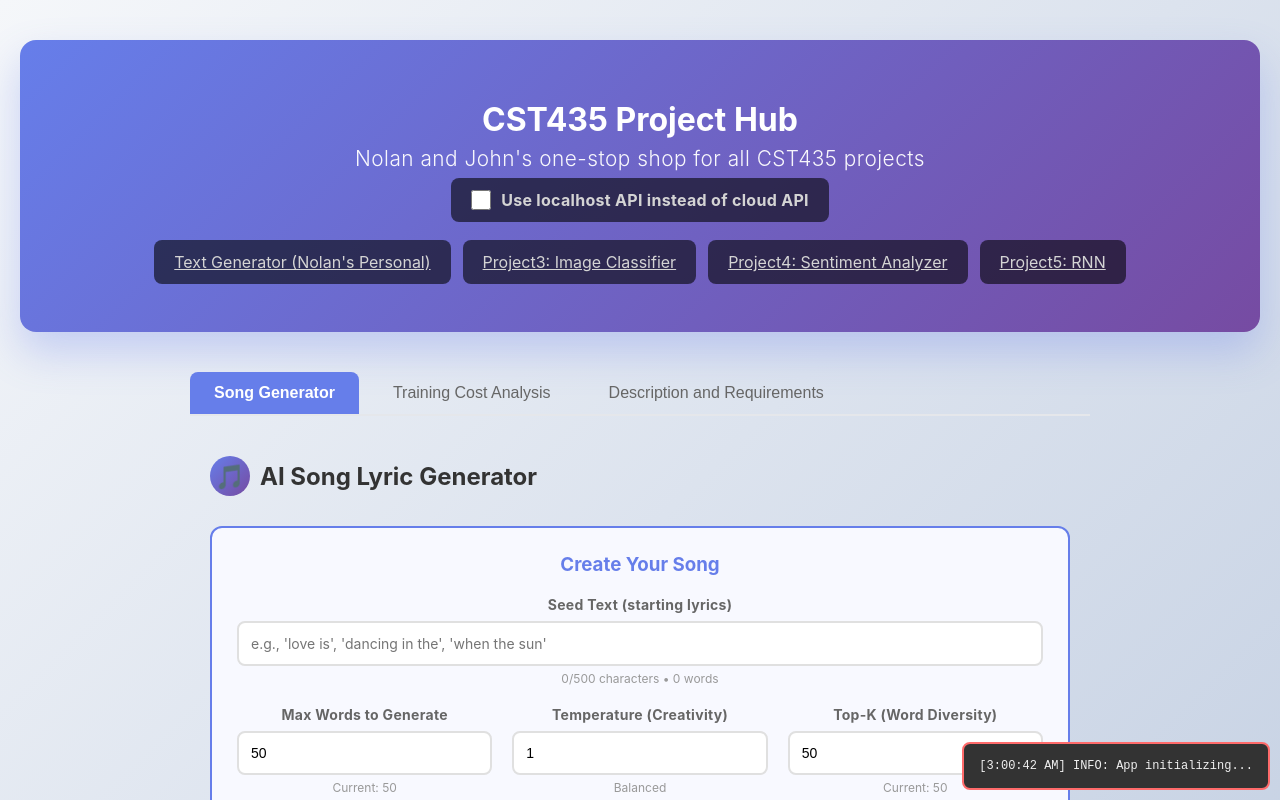
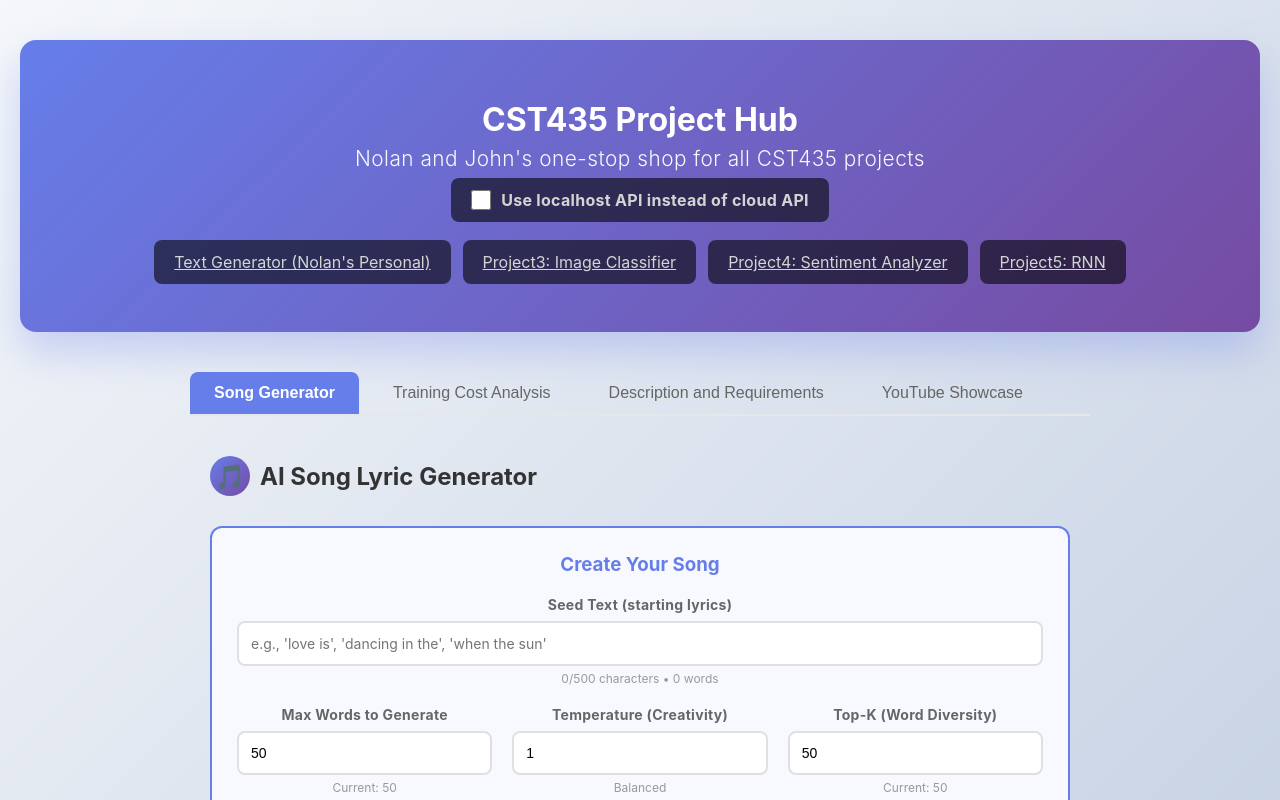
Before and after one commit to nolanrd04/CST-435-Project-Hub, a React (Create React App) app in the folder frontend/: page /Project5 in a window 1280 px wide. Shown: the top 800 px of the page. Built offline with nearby package versions, Linux system fonts and the light colour scheme.

Commit message:
added youtube links to two projects

```diff
--- a/frontend/public/index.html
+++ b/frontend/public/index.html
@@ -29,42 +29,7 @@
   <body>
     <noscript>You need to enable JavaScript to run this app.</noscript>
     <div id="root"></div>
-    <div id="error-log" style="display: none; position: fixed; bottom: 10px; right: 10px; background: #333; color: #f0f0f0; padding: 15px; border-radius: 8px; max-width: 400px; max-height: 300px; overflow-y: auto; font-family: monospace; font-size: 12px; z-index: 9999; border: 2px solid #ff6b6b;"></div>
 
-    <script>
-      // Global error and warning logger for debugging
-      const errorLog = document.getElementById('error-log');
-      const errors = [];
-
-      function addError(message, type = 'error') {
-        const timestamp = new Date().toLocaleTimeString();
-        const logEntry = `[${timestamp}] ${type.toUpperCase()}: ${message}`;
-        errors.push(logEntry);
-
-        // Keep only last 20 errors
-        if (errors.length > 20) errors.shift();
-
-        // Update display
-        errorLog.innerHTML = errors.map(e => `<div>${e}</div>`).join('');
-        errorLog.style.display = 'block';
-
-        console.log(logEntry);
-      }
-
-      // Capture global errors
-      window.addEventListener('error', (event) => {
-        addError(`${event.message} (${event.filename}:${event.lineno})`, 'error');
-      });
-
-      // Capture unhandled promise rejections
-      window.addEventListener('unhandledrejection', (event) => {
-        addError(`Unhandled Promise: ${event.reason}`, 'rejection');
-      });
-
-      // Log app initialization
-      addError('App initializing...', 'info');
-      console.log('Error logging initialized. Check bottom-right corner for errors.');
-    </script>
 
     <!--
       This HTML file is a template.
--- a/frontend/src/projects/Project5/RNN.tsx
+++ b/frontend/src/projects/Project5/RNN.tsx
@@ -54,7 +54,7 @@ interface GenerateLyricsResponse {
 }
 
 function RNN({ activeTab: initialTab }: { activeTab?: string }) {
-  const [activeTab, setActiveTab] = useState(initialTab || 'generator');
+  const [activeTab, setActiveTab] = useState(initialTab || 'generator' || 'youtube' || 'song-generator' || 'training-cost' || 'requirements');
   const [costSummary, setCostSummary] = useState<CostSummary | null>(null);
   const [costReport, setCostReport] = useState<TrainingCostReport | null>(null);
   const [actualCost, setActualCost] = useState<ActualCost | null>(null);
@@ -210,6 +210,22 @@ function RNN({ activeTab: initialTab }: { activeTab?: string }) {
           }}
         >
           Description and Requirements
+        </button>
+        <button
+          onClick={() => setActiveTab('youtube')}
+          style={{
+            padding: '12px 24px',
+            backgroundColor: activeTab === 'youtube' ? '#667eea' : 'transparent',
+            color: activeTab === 'youtube' ? 'white' : '#666',
+            border: 'none',
+            borderRadius: '8px 8px 0 0',
+            cursor: 'pointer',
+            fontWeight: activeTab === 'youtube' ? 'bold' : 'normal',
+            fontSize: '16px',
+            transition: 'all 0.3s ease'
+          }}
+        >
+          YouTube Showcase
         </button>
       </div>
 
@@ -917,6 +933,12 @@ function RNN({ activeTab: initialTab }: { activeTab?: string }) {
           </div>
         </div>
       )}
+      {/* YouTube showcase */}
+      {activeTab === 'youtube' && (
+        <a href="https://youtu.be/v3rsRGiNJSA" target="_blank" rel="noopener noreferrer" style={{ textDecoration: 'none', color: '#4f46e5', fontWeight: 'bold', fontSize: '18px' }}>
+          Open YouTube Video
+        </a>
+      )}
     </div>
   );
 }
--- a/frontend/src/projects/projectRNN/TextGenerator.tsx
+++ b/frontend/src/projects/projectRNN/TextGenerator.tsx
@@ -2,7 +2,7 @@ import React, { useState } from 'react';
 import CostAnalysis from './CostAnalysis.tsx';
 
 function TextGenerator() {
-  const [activeTab, setActiveTab] = useState<'generator' | 'cost'>('generator');
+  const [activeTab, setActiveTab] = useState<'generator' | 'cost' | 'youtube'>('generator');
   const [seedText, setSeedText] = useState('');
   const [numWords, setNumWords] = useState(50);
   const [temperature, setTemperature] = useState(1.0);
@@ -106,6 +106,22 @@ function TextGenerator() {
           }}
         >
           Cost Analysis
+        </button>
+        <button
+          onClick={() => setActiveTab('youtube')}
+          style={{
+            padding: '12px 24px',
+            backgroundColor: activeTab === 'youtube' ? '#667eea' : 'transparent',
+            color: activeTab === 'youtube' ? 'white' : '#666',
+            border: 'none',
+            borderRadius: '8px 8px 0 0',
+            cursor: 'pointer',
+            fontWeight: activeTab === 'youtube' ? 'bold' : 'normal',
+            fontSize: '16px',
+            transition: 'all 0.3s ease'
+          }}
+        >
+          YouTube Showcase
         </button>
       </div>
 
@@ -373,6 +389,12 @@ function TextGenerator() {
 
       {/* Cost Analysis Tab */}
       {activeTab === 'cost' && <CostAnalysis />}
+      {/* YouTube showcase */}
+      {activeTab === 'youtube' && (
+        <a href="https://youtu.be/v3rsRGiNJSA" target="_blank" rel="noopener noreferrer" style={{ textDecoration: 'none', color: '#4f46e5', fontWeight: 'bold', fontSize: '18px' }}>
+          Open YouTube Video
+        </a>
+      )}
     </div>
   );
 }
```
Also changed, not shown: 9 other files (tests, documents, lock files or other folders).
